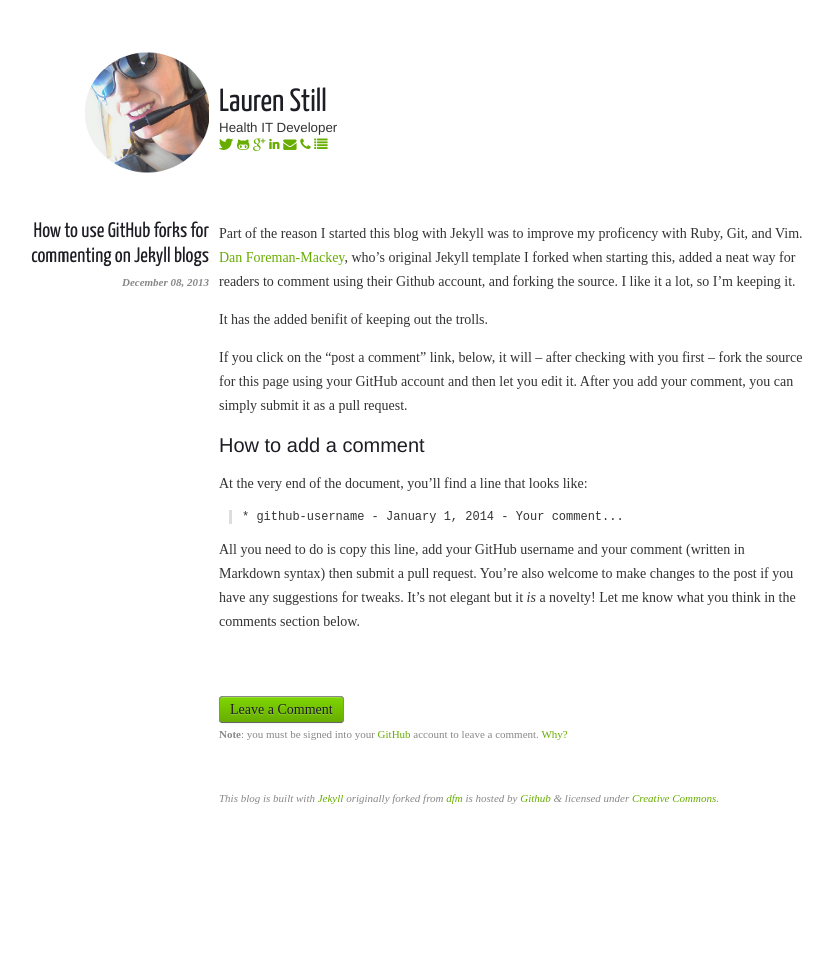
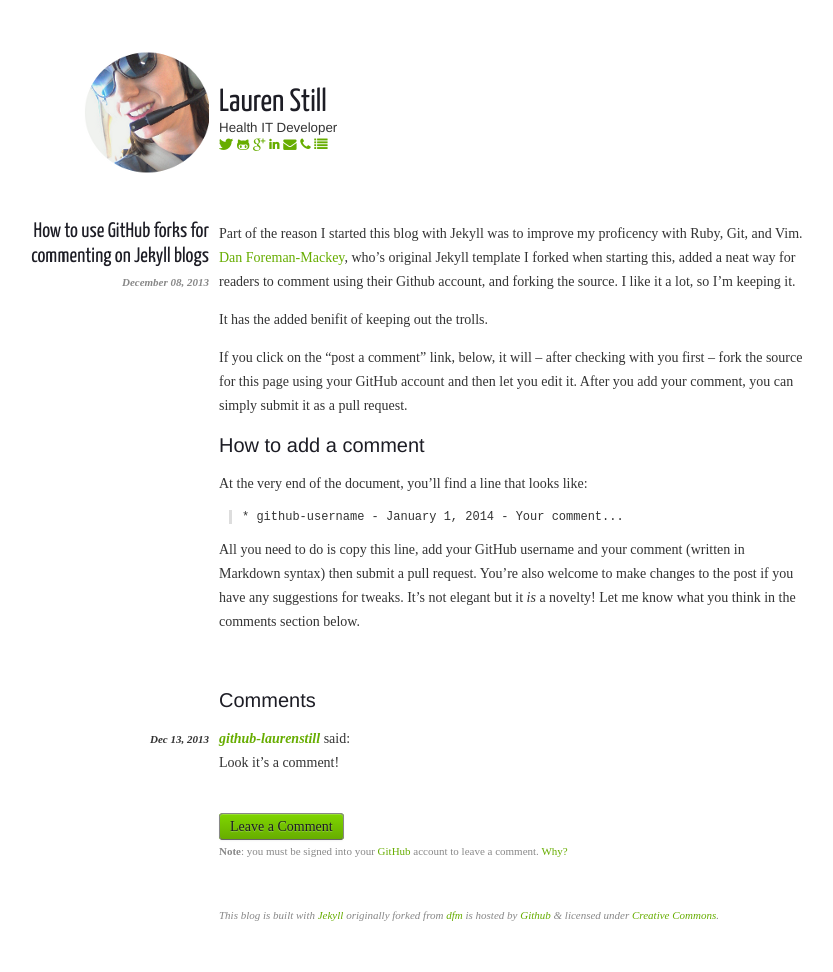
Before and after one commit to laurenstill/laurenstill.github.io, a Jekyll site: the page built from _posts/2013-12-08-jekyll-comments-github.markdown, in a window 1280 px wide. Shown: the whole page, without its empty margins (226-1059 px from the left). Built offline with Jekyll 4.4.1, drawn with Linux system fonts in a browser that asks for light colours; nearby versions of some CDN libraries; before the commit the page ends 900 px from its top, so only the background shows below that.

Commit message:
Update 2013-12-08-jekyll-comments-github.markdown

```diff
--- a/_posts/2013-12-08-jekyll-comments-github.markdown
+++ b/_posts/2013-12-08-jekyll-comments-github.markdown
@@ -28,3 +28,5 @@
 comments section below.
 
 ## Comments
+
+* github-laurenstill - Dec 13, 2013 - Look it's a comment!
```
